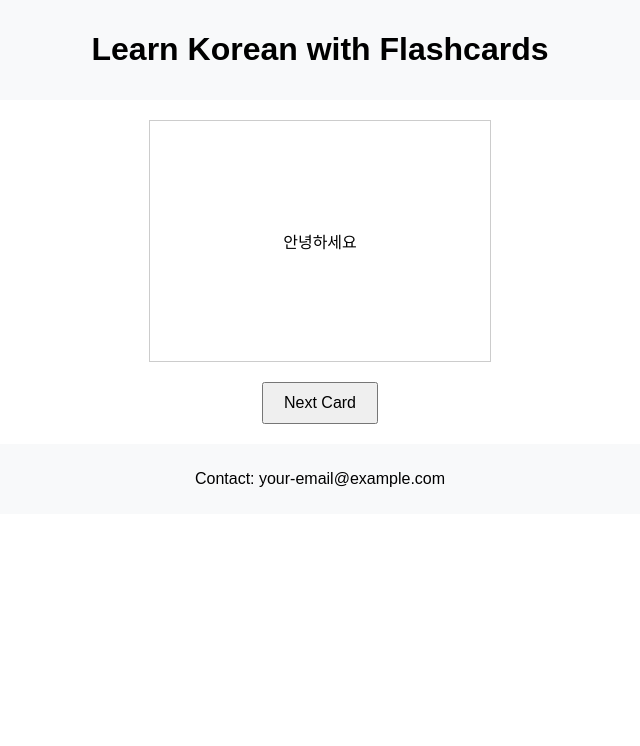
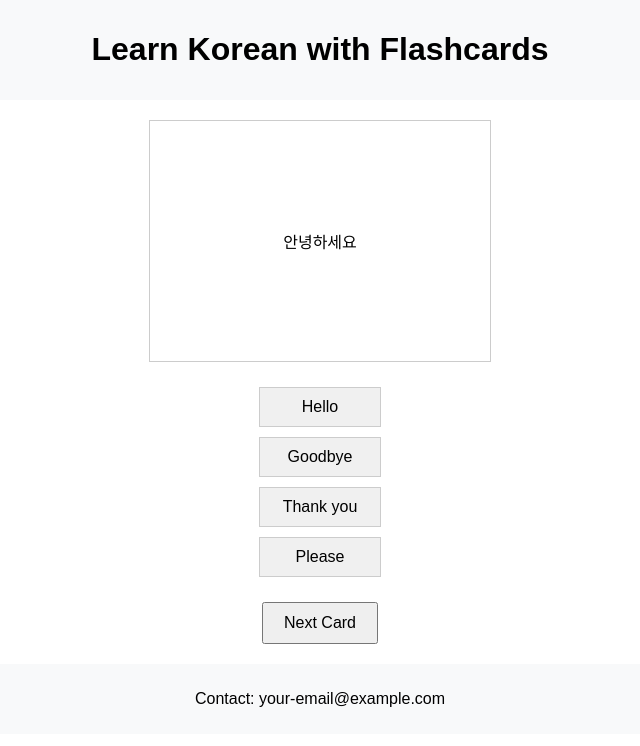
Before and after one commit to jaeyoung-han/jaeyoung-han.github.io, a plain HTML site: page index.html in a window 1280 px wide. Shown: the whole page, without its empty margins (320-960 px from the left). Drawn offline with Linux system fonts and the light colour scheme.

Commit message:
Provide choices

```diff
--- a/index.html
+++ b/index.html
@@ -14,6 +14,9 @@
         <div id="flashcard-container">
             <!-- Flashcards will be added here -->
         </div>
+        <div id="choices-container">
+            <!-- Choices will be added here -->
+        </div>
         <button id="next-card">Next Card</button>
     </main>
     <footer>
--- a/script.js
+++ b/script.js
@@ -1,24 +1,45 @@
 const flashcards = [
-    { question: '안녕하세요', answer: 'Hello' },
-    { question: '감사합니다', answer: 'Thank you' },
-    { question: '사랑해요', answer: 'I love you' }
+    { question: '안녕하세요', answer: 'Hello', choices: ['Hello', 'Goodbye', 'Thank you', 'Please'] },
+    { question: '감사합니다', answer: 'Thank you', choices: ['Sorry', 'Please', 'Thank you', 'Excuse me'] },
+    { question: '사랑해요', answer: 'I love you', choices: ['I hate you', 'I love you', 'I miss you', 'Hello'] }
 ];
 
 let currentCardIndex = 0;
 
 const flashcardContainer = document.getElementById('flashcard-container');
+const choicesContainer = document.getElementById('choices-container');
 const nextCardButton = document.getElementById('next-card');
 
 function showFlashcard(index) {
-    console.log('Showing flashcard:', index); // Debugging statement
     flashcardContainer.textContent = flashcards[index].question;
+    showChoices(index);
+}
+
+function showChoices(index) {
+    choicesContainer.innerHTML = ''; // Clear previous choices
+    const choices = flashcards[index].choices;
+    choices.forEach(choice => {
+        const choiceElement = document.createElement('div');
+        choiceElement.className = 'choice';
+        choiceElement.textContent = choice;
+        choiceElement.addEventListener('click', () => {
+            checkAnswer(choice, flashcards[index].answer);
+        });
+        choicesContainer.appendChild(choiceElement);
+    });
+}
+
+function checkAnswer(selectedChoice, correctAnswer) {
+    if (selectedChoice === correctAnswer) {
+        alert('Correct!');
+    } else {
+        alert('Wrong! The correct answer is: ' + correctAnswer);
+    }
 }
 
 nextCardButton.addEventListener('click', () => {
     currentCardIndex = (currentCardIndex + 1) % flashcards.length;
-    console.log('Next card index:', currentCardIndex); // Debugging statement
     showFlashcard(currentCardIndex);
 });
 
-console.log('Initial flashcard index:', currentCardIndex); // Debugging statement
 showFlashcard(currentCardIndex);
--- a/styles.css
+++ b/styles.css
@@ -36,3 +36,26 @@ button {
     padding: 10px 20px;
     font-size: 16px;
 }
+
+/* Add these styles to your existing CSS */
+#choices-container {
+    display: flex;
+    flex-direction: column;
+    align-items: center;
+    margin-bottom: 20px;
+}
+
+.choice {
+    padding: 10px;
+    margin: 5px;
+    border: 1px solid #ccc;
+    cursor: pointer;
+    width: 100px;
+    text-align: center;
+    background-color: #f0f0f0;
+    user-select: none;
+}
+
+.choice:hover {
+    background-color: #ddd;
+}
```
